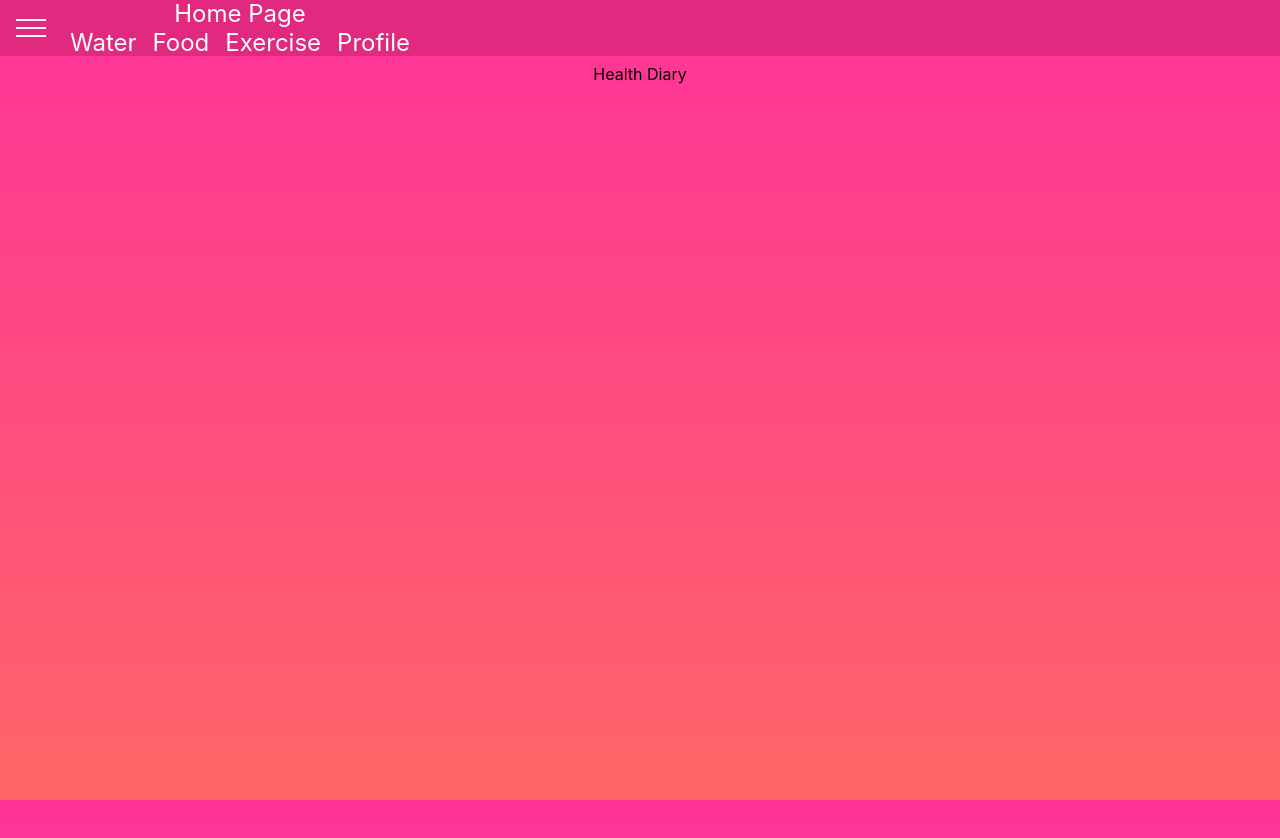
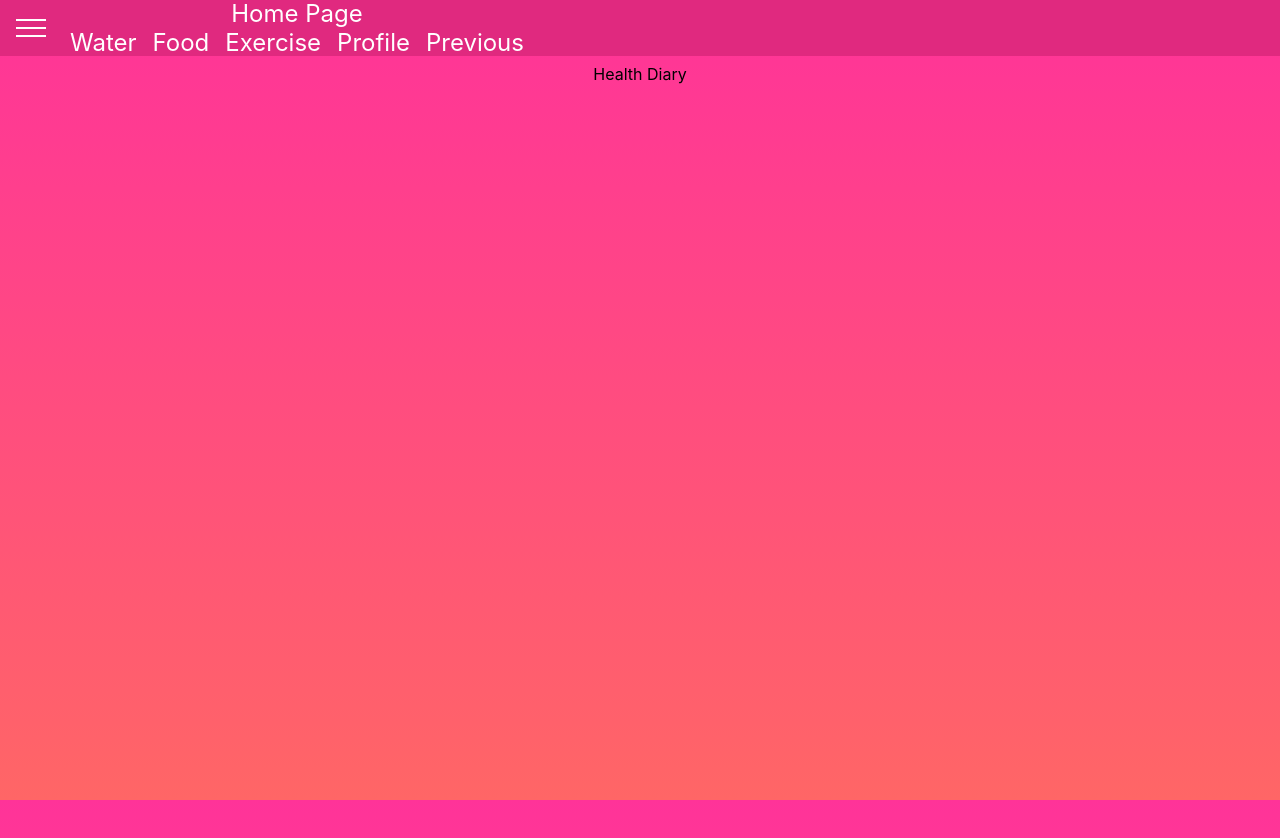
Before and after one commit to JoyPalumbo/HealthTracker, a React (Create React App) app in the folder client/: page / in a window 1280 px wide. Shown: the top 838 px of the page. Built offline with nearby package versions, Linux system fonts and the light colour scheme.

Commit message:
add prev route to toolbar

```diff
--- a/client/src/Toolbar/Toolbar.jsx
+++ b/client/src/Toolbar/Toolbar.jsx
@@ -24,6 +24,9 @@ const Toolbar = props => (
             <li>
               <a href="/profile">Profile</a>
             </li>
+            <li>
+              <a href="/prev">Previous</a>
+            </li>
           </ul>
         </div>
       </div>
```
